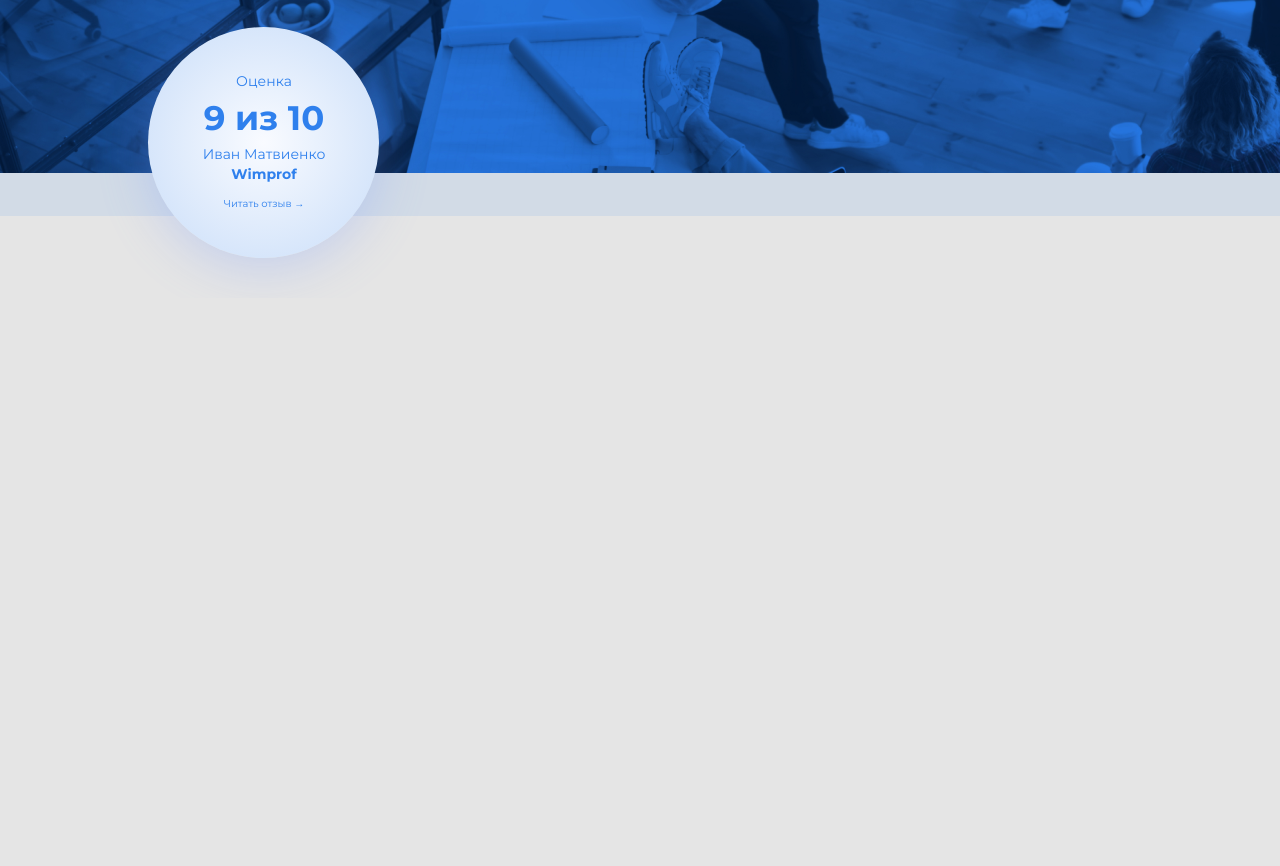
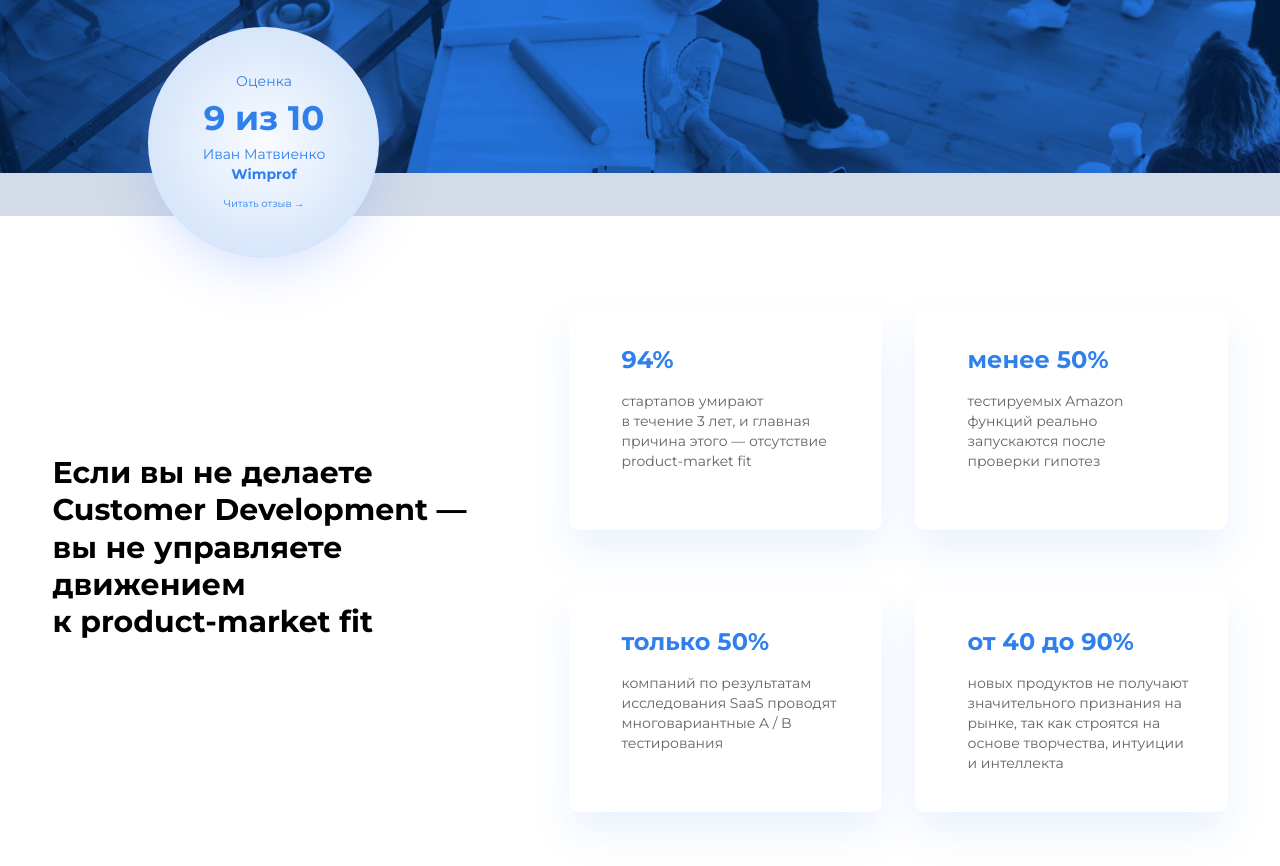
Before and after one commit to Vonubat/symfa-internship_simple-landing-page, a website built with webpack: page src/index.html in a window 1280 px wide. Shown: the part 502-1368 px from the top of the page. Before the commit the page ends 800 px from the top, so only its background shows below. Built offline with nearby package versions, Linux system fonts and the light colour scheme.

Commit message:
feat: implement statistics section

```diff
--- a/src/index.html
+++ b/src/index.html
@@ -49,5 +49,30 @@
         </div>
       </div>
     </header>
+    <main class="main">
+      <section class="statistics">
+        <div class="statistics__content">
+          <h2 class="statistics__heading content__heading"></h2>
+          <div class="statistics__cards-wrapper">
+            <article class="card card__statistics">
+              <h3 class="card__statistics--heading">94%</h3>
+              <p class="card__statistics--text"></p>
+            </article>
+            <article class="card card__statistics">
+              <h3 class="card__statistics--heading">только 50%</h3>
+              <p class="card__statistics--text"></p>
+            </article>
+            <article class="card card__statistics">
+              <h3 class="card__statistics--heading">менее 50%</h3>
+              <p class="card__statistics--text"></p>
+            </article>
+            <article class="card card__statistics">
+              <h3 class="card__statistics--heading">от 40 до 90%</h3>
+              <p class="card__statistics--text"></p>
+            </article>
+          </div>
+        </div>
+      </section>
+    </main>
   </body>
 </html>
--- a/src/sass/abstracts/_variables.scss
+++ b/src/sass/abstracts/_variables.scss
@@ -2,6 +2,7 @@
 $color-general-bg: #e5e5e5;
 $color-primary: #2f80ed;
 $color-mint: #64e2cd;
+$color-card-text: #636363;
 
 // Pathes
 $bg-header-xl: "../assets/background/bg-header-1440.png";
--- a/src/sass/base/_typography.scss
+++ b/src/sass/base/_typography.scss
@@ -97,3 +97,28 @@
 .link-review {
   color: $color-primary;
 }
+
+.content__heading,
+.card__statistics--heading,
+.card__statistics--text {
+  white-space: pre-wrap;
+}
+
+.content__heading {
+  font-weight: 700;
+  font-size: 1.875rem;
+  line-height: 124.41%;
+}
+
+.card__statistics--heading {
+  color: $color-primary;
+  font-weight: 700;
+  font-size: 1.5rem;
+  line-height: 143.55%;
+}
+
+.card__statistics--text {
+  color: $color-card-text;
+  font-size: 0.875rem;
+  line-height: 143.55%;
+}
--- /dev/null
+++ b/src/sass/components/_cards.scss
@@ -0,0 +1,54 @@
+.card {
+  border-radius: 10px;
+}
+
+.card__statistics {
+  width: 313px;
+  height: 221px;
+  box-shadow: 0 20px 40px rgba($color-primary, 0.1);
+
+  & > * {
+    margin: 0;
+    padding-left: 53px;
+  }
+
+  .card__statistics--heading {
+    margin-top: 34px;
+  }
+
+  .card__statistics--text {
+    margin-top: 13.5px;
+  }
+
+  &:nth-child(1) {
+    .card__statistics--text {
+      &::before {
+        content: "стартапов умирают \a в течение 3 лет, и главная\a причина этого — отсутствие\a product-market fit";
+      }
+    }
+  }
+
+  &:nth-child(2) {
+    .card__statistics--text {
+      &::before {
+        content: "компаний по результатам исследования SaaS проводят многовариантные A / B тестирования";
+      }
+    }
+  }
+
+  &:nth-child(3) {
+    .card__statistics--text {
+      &::before {
+        content: "тестируемых Amazon\a функций реально\a запускаются после\a проверки гипотез";
+      }
+    }
+  }
+
+  &:nth-child(4) {
+    .card__statistics--text {
+      &::before {
+        content: "новых продуктов не получают\a значительного признания нa\a рынке, так как строятся на\a основе творчества, интуиции\a и интеллекта";
+      }
+    }
+  }
+}
--- /dev/null
+++ b/src/sass/components/_content.scss
@@ -0,0 +1,4 @@
+.h1,
+.content__heading {
+  margin: 0;
+}
--- a/src/sass/layout/_header.scss
+++ b/src/sass/layout/_header.scss
@@ -30,7 +30,6 @@
 }
 
 .heading__city-date,
-.h1,
 .heading__workshops,
 .header-ellipse__text--mark {
   margin: 0;
--- /dev/null
+++ b/src/sass/layout/_statistics.scss
@@ -0,0 +1,33 @@
+.statistics {
+  min-height: 712.5px;
+  background-color: white;
+
+  @include center-inside-elem-flex;
+}
+
+.statistics__content {
+  display: flex;
+  flex-wrap: wrap;
+  gap: 10px;
+  justify-content: space-between;
+  min-height: 526px;
+}
+
+.statistics__heading {
+  width: 506px;
+  height: 187px;
+  margin-top: 145px;
+
+  &::before {
+    content: "Если вы не делаете \a Customer Development —\a вы не управляете\a движением\a к product-market fit";
+  }
+}
+
+.statistics__cards-wrapper {
+  display: flex;
+  flex-flow: column wrap;
+  align-content: space-between;
+  row-gap: 61px;
+  width: 659px;
+  height: 526px;
+}
--- a/src/sass/main.scss
+++ b/src/sass/main.scss
@@ -4,11 +4,14 @@
 @import "./abstracts/mixins";
 @import "./base/normalize";
 @import "./base/typography";
-@import "./layout/header";
-@import "./layout/navigation";
 @import "./components/buttons";
 @import "./components/ellipses";
 @import "./components/links";
+@import "./components/cards";
+@import "./components/content";
+@import "./layout/header";
+@import "./layout/navigation";
+@import "./layout/statistics";
 
 html {
   box-sizing: border-box;
```
